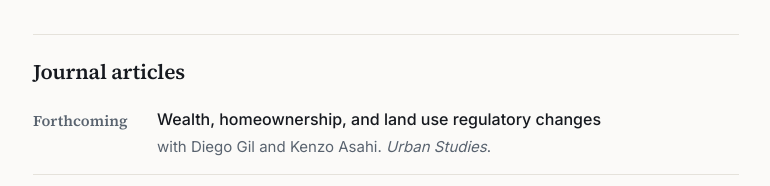
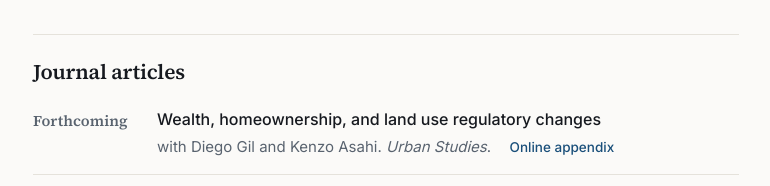
Before and after one commit to hugosilvam/hugosilvam.github.io, a plain HTML site: page index.html in a window 1280 px wide. Shown: the part 1100-1286 px from the top of the page, without its empty margins (391-1161 px from the left). Drawn offline with Linux system fonts and the light colour scheme.

Commit message:
Apendice online del paper de Urban Studies
Co-Authored-By: Claude Opus 5.5 <noreply@anthropic.com>

```diff
--- a/index.html
+++ b/index.html
@@ -273,6 +273,9 @@
         <div>
           <a class="title" href="pdf/land-use-regulatory-changes.pdf">Wealth, homeownership, and land use regulatory changes</a>
           <span class="meta">with Diego Gil and Kenzo Asahi. <i>Urban Studies</i>.</span>
+          <span class="filelinks">
+            <a href="pdf/land-use-regulatory-changes-appendix.pdf">Online appendix</a>
+          </span>
         </div>
       </li>
 
```
Also changed, not shown: 1 other file.
